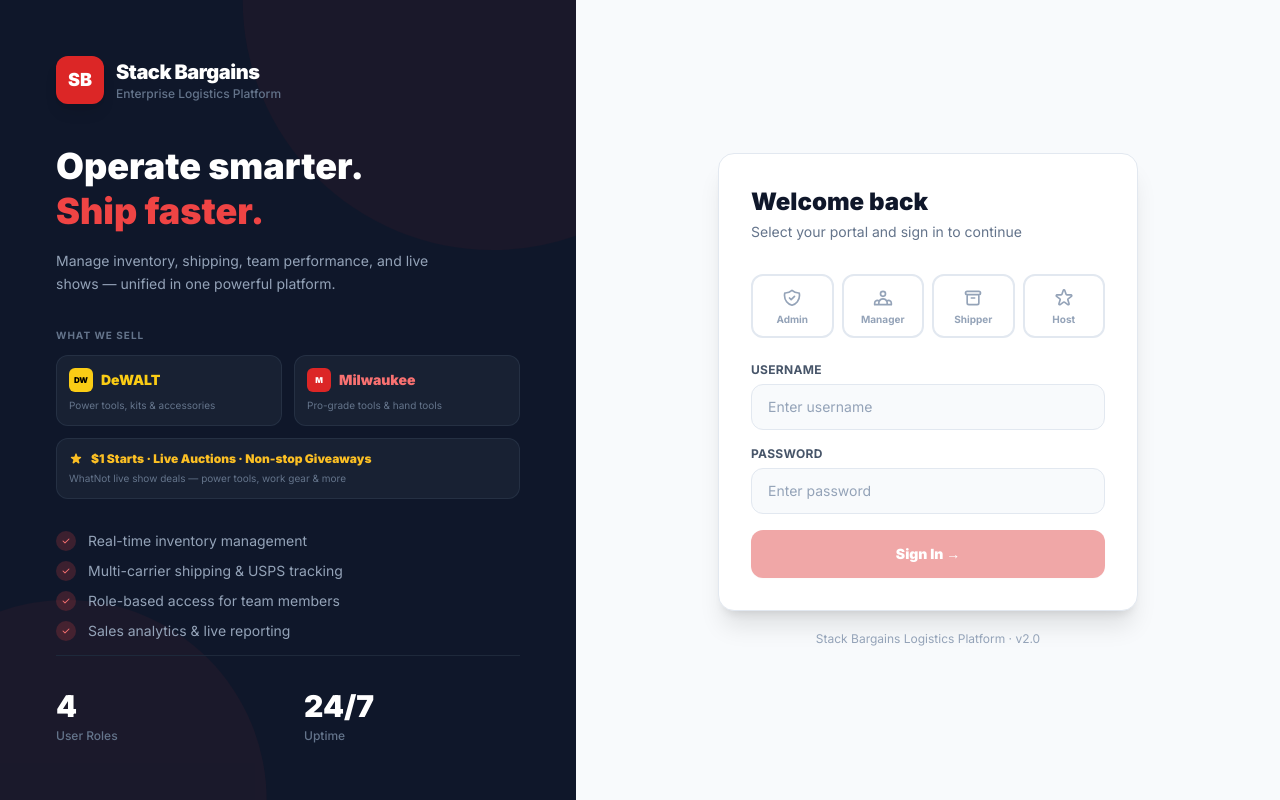
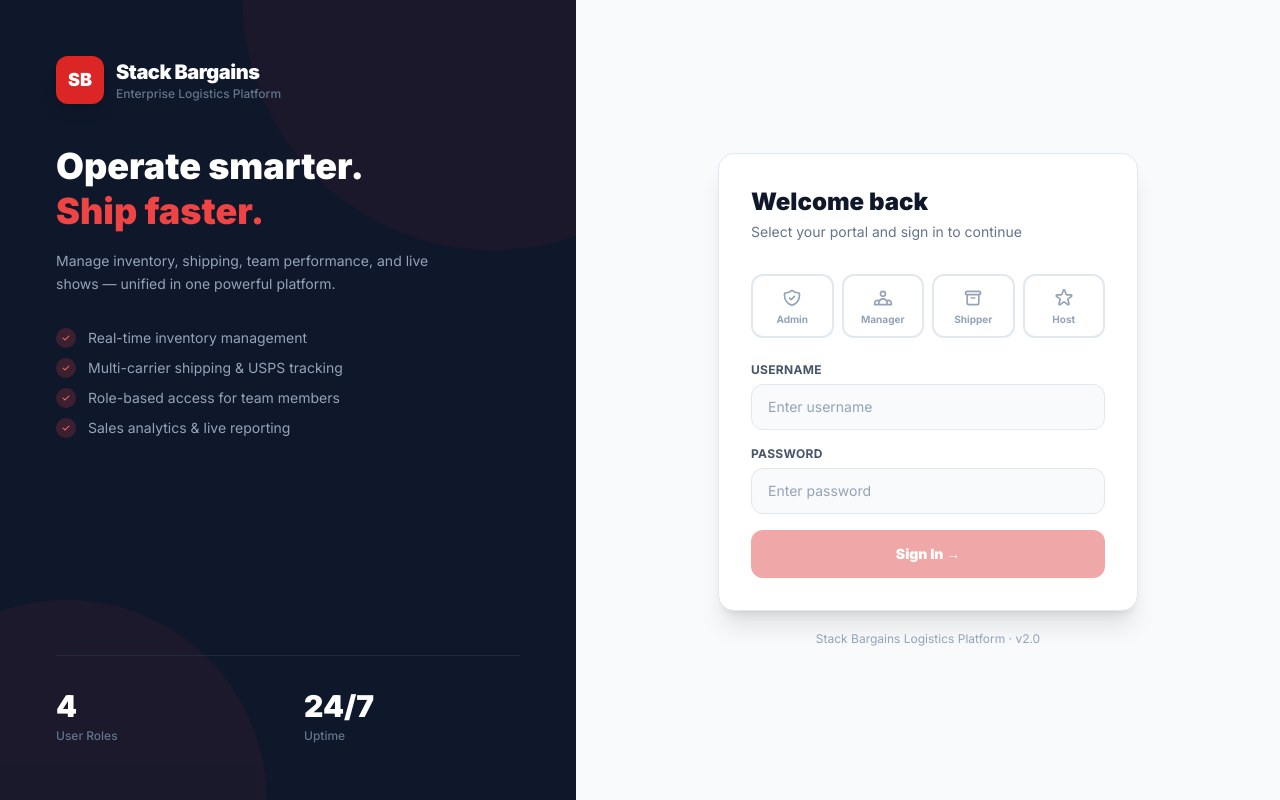
Before and after one commit to brysonintl-hash/whatnot-tracker, a Next.js app: page /login in a window 1280 px wide. Built offline with nearby package versions, Linux system fonts and the light colour scheme.

Commit message:
Remove What We Sell section from login

```diff
--- a/app/login/page.tsx
+++ b/app/login/page.tsx
@@ -109,38 +109,6 @@
           <p className="text-slate-400 text-sm leading-relaxed mb-8 max-w-sm">
             Manage inventory, shipping, team performance, and live shows — unified in one powerful platform.
           </p>
-
-          {/* What We Sell */}
-          <div className="mb-8">
-            <p className="text-slate-500 text-[10px] font-bold uppercase tracking-widest mb-3">What We Sell</p>
-            <div className="grid grid-cols-2 gap-3">
-              <div className="bg-slate-800/60 rounded-xl p-3 border border-slate-700/50">
-                <div className="flex items-center gap-2 mb-1.5">
-                  <div className="w-6 h-6 bg-yellow-400 rounded-md flex items-center justify-center flex-shrink-0">
-                    <span className="text-[8px] font-black text-black">DW</span>
-                  </div>
-                  <span className="text-yellow-400 font-black text-sm">DeWALT</span>
-                </div>
-                <p className="text-slate-500 text-[10px]">Power tools, kits & accessories</p>
-              </div>
-              <div className="bg-slate-800/60 rounded-xl p-3 border border-slate-700/50">
-                <div className="flex items-center gap-2 mb-1.5">
-                  <div className="w-6 h-6 bg-red-600 rounded-md flex items-center justify-center flex-shrink-0">
-                    <span className="text-[8px] font-black text-white">M</span>
-                  </div>
-                  <span className="text-red-400 font-black text-sm">Milwaukee</span>
-                </div>
-                <p className="text-slate-500 text-[10px]">Pro-grade tools & hand tools</p>
-              </div>
-              <div className="bg-slate-800/60 rounded-xl p-3 border border-slate-700/50 col-span-2">
-                <div className="flex items-center gap-2 mb-1">
-                  <svg className="w-3.5 h-3.5 text-amber-400 flex-shrink-0" fill="currentColor" viewBox="0 0 20 20"><path d="M9.049 2.927c.3-.921 1.603-.921 1.902 0l1.07 3.292a1 1 0 00.95.69h3.462c.969 0 1.371 1.24.588 1.81l-2.8 2.034a1 1 0 00-.364 1.118l1.07 3.292c.3.921-.755 1.688-1.54 1.118l-2.8-2.034a1 1 0 00-1.175 0l-2.8 2.034c-.784.57-1.838-.197-1.539-1.118l1.07-3.292a1 1 0 00-.364-1.118L2.98 8.72c-.783-.57-.38-1.81.588-1.81h3.461a1 1 0 00.951-.69l1.07-3.292z" /></svg>
-                  <span className="text-amber-400 font-black text-xs">$1 Starts · Live Auctions · Non-stop Giveaways</span>
-                </div>
-                <p className="text-slate-500 text-[10px]">WhatNot live show deals — power tools, work gear & more</p>
-              </div>
-            </div>
-          </div>
 
           <div className="space-y-2.5">
             {[
```
